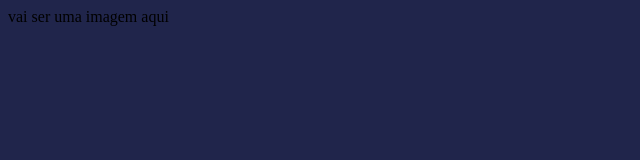
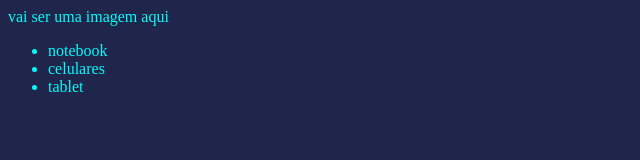
Before and after one commit to suellllennn/HTML.CSS.SUZII, a plain HTML site: page index.html in a window 1280 px wide. Shown: the whole page, without its empty margins (0-640 px from the left). Drawn offline with Linux system fonts and the light colour scheme.

Commit message:
Add files via upload

```diff
--- a/index.html
+++ b/index.html
@@ -8,6 +8,14 @@
     <link rel="stylesheet"href="style.css">
 </head>
 <body>
-    <hi> vai ser uma imagem aqui</hi>
+    <header>
+        <hi> vai ser uma imagem aqui</hi>
+    <ul>
+        <li>notebook</li>
+        <li>celulares</li>
+        <li>tablet</li>
+    </ul>
+    </header>
+
 </body>
 </html>
--- a/style.css
+++ b/style.css
@@ -1,4 +1,5 @@
 body{
 
     background-color: #20254b;
+    color:rgb(6, 250, 250)
 }
```
